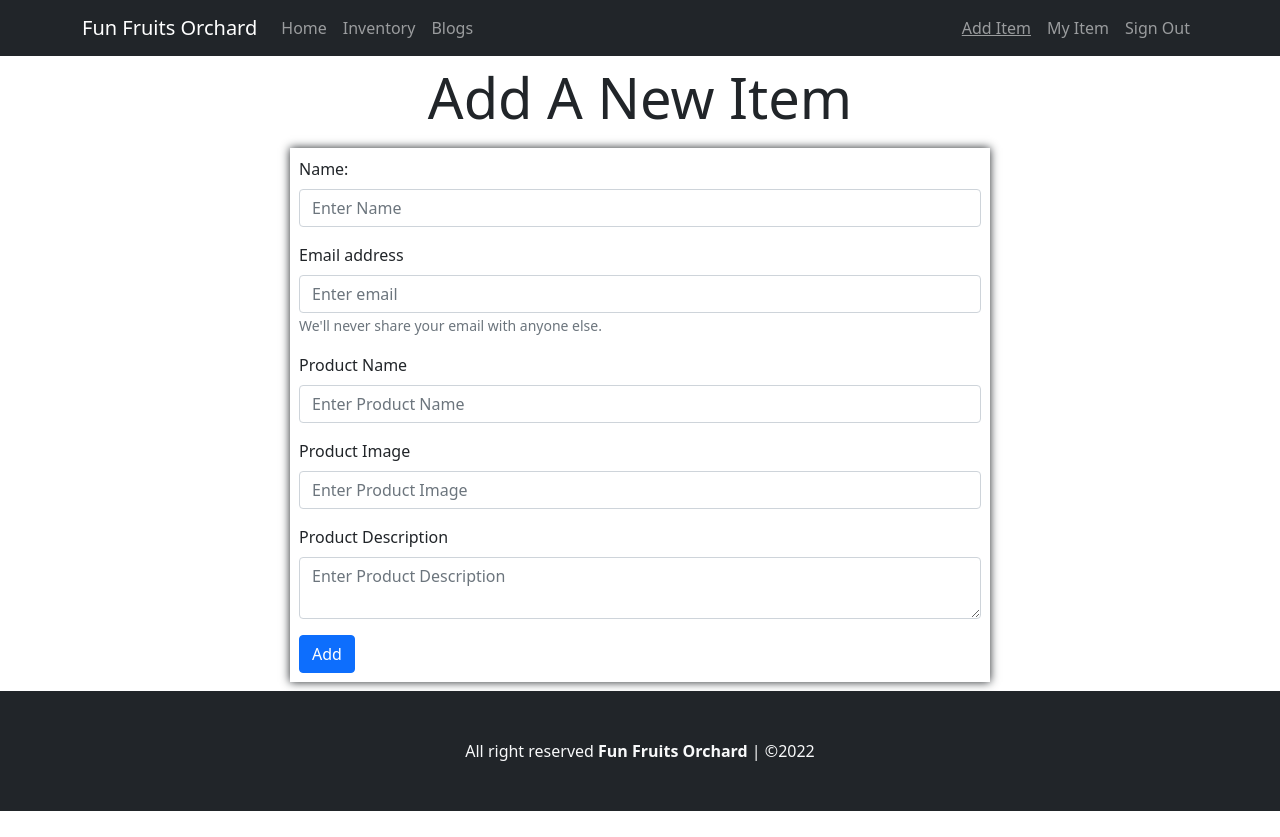
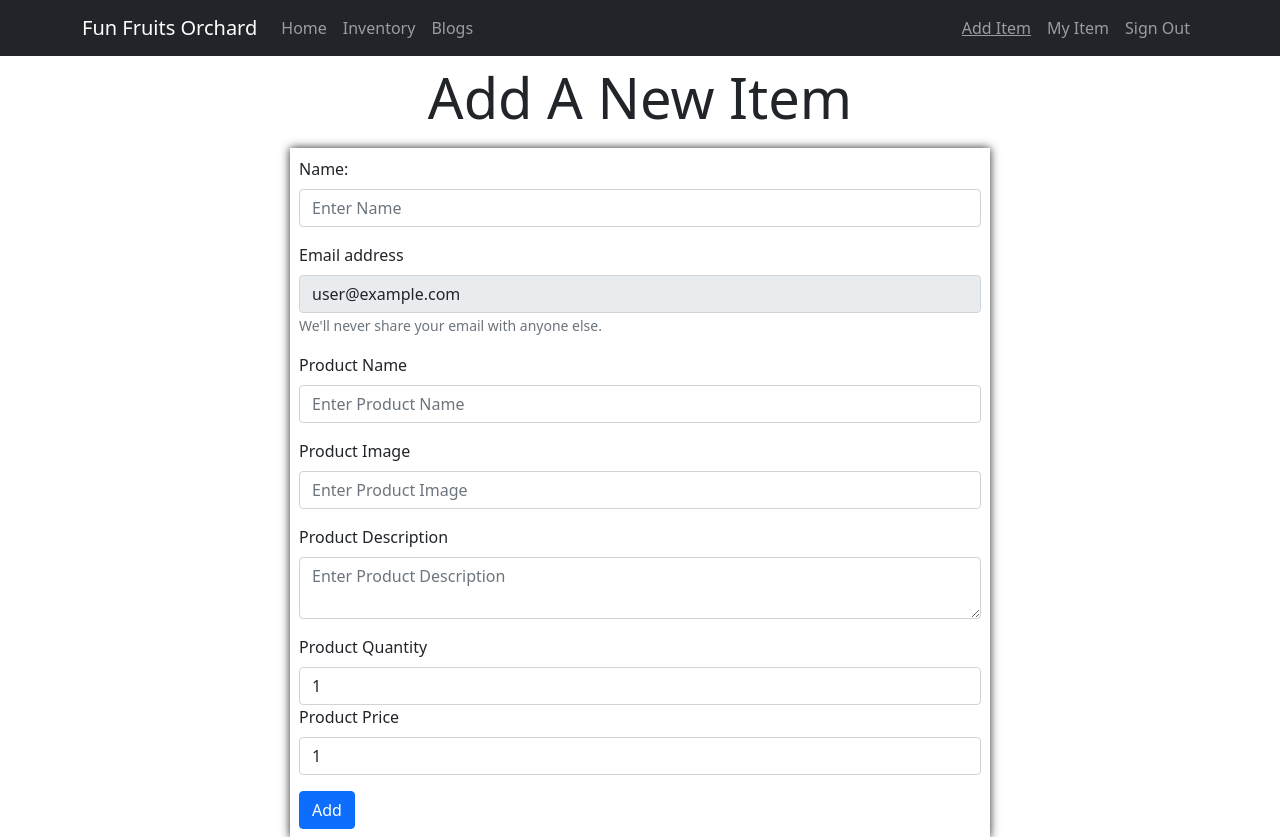
Before and after one commit to Toufiquer/assignment-11-client-my-repo, a React (Create React App) app: page /add in a window 1280 px wide. Shown: the top 837 px of the page. Before the commit the page ends 811 px from the top, so only its background shows below. Built offline with nearby package versions, Linux system fonts and the light colour scheme; no server answers; sample sign-in values are in the browser's storage.

Commit message:
Add New Item And mongodb Ok || working

```diff
--- a/package.json
+++ b/package.json
@@ -6,6 +6,7 @@
     "@testing-library/jest-dom": "^5.16.4",
     "@testing-library/react": "^13.1.1",
     "@testing-library/user-event": "^13.5.0",
+    "axios": "^0.27.2",
     "bootstrap": "^5.1.3",
     "dotenv": "^16.0.0",
     "firebase": "^9.7.0",
--- a/src/component/page/AddItem/AddItem.js
+++ b/src/component/page/AddItem/AddItem.js
@@ -1,53 +1,183 @@
-import React from "react";
+import React, { useEffect, useState } from "react";
 import { Form, Button } from "react-bootstrap";
+import useFireBase from "../../othersFile/useFireBase";
+import { toast } from "react-toastify";
+
+const axios = require("axios").default;
 const AddItem = () => {
-    const clickHandle = e => {
+    const [validated, setValidated] = useState(false);
+    const { user } = useFireBase();
+    const [name, SetName] = useState("");
+    const [email, SetEmail] = useState("");
+    const [productName, SetProductName] = useState("");
+    const [productImg, SetProductImg] = useState("");
+    const [productDescription, SetProductDescription] = useState("");
+    const [productQuantity, SetProductQuantity] = useState(1);
+    const [productPrice, SetProductPrice] = useState(1);
+    // fetch  User Data
+    useEffect(() => {
+        SetEmail(user?.email);
+        SetName(user?.name);
+    }, [user]);
+    // Handle Submit
+    const handleSubmit = e => {
         e.preventDefault();
-        console.log("working");
+        const form = e.currentTarget;
+        if (form.checkValidity() === false) {
+            e.stopPropagation();
+        }
+        setValidated(true);
+        const userData = {
+            name,
+            email,
+            productName,
+            productImg,
+            productDescription,
+            productQuantity,
+            productPrice,
+        };
+        const url = `http://localhost:3500/addProduct`;
+        axios
+            .post(url, { userData })
+            .then(function (response) {
+                console.log(response);
+                response.statusText === "OK" && toast(response.data);
+                SetName("");
+                SetProductName("");
+                SetProductImg("");
+                SetProductDescription("");
+                SetProductQuantity("");
+                SetProductPrice("");
+            })
+            .catch(function (error) {
+                console.log(error);
+            });
     };
+    // console.log(user);
     return (
         <div className="container">
             <div className="display-4 py-2">Add A New Item</div>
-            <Form className=" custom-form-container mx-auto">
-                <Form.Group className="mb-3" controlId="formBasicEmail">
+            <Form
+                noValidate
+                validated={validated}
+                onSubmit={handleSubmit}
+                className=" custom-form-container mx-auto"
+            >
+                <Form.Group className="mb-3" controlId="formBasicName">
                     <Form.Label>Name:</Form.Label>
-                    <Form.Control type="name" placeholder="Enter Name" />
+                    <Form.Control
+                        required
+                        type="name"
+                        placeholder="Enter Name"
+                        onChange={e => SetName(e.target.value)}
+                        value={name || ""}
+                    />
+                    <Form.Control.Feedback>Looks good!</Form.Control.Feedback>
+                    <Form.Control.Feedback type="invalid">
+                        Please choose a Name.
+                    </Form.Control.Feedback>
                 </Form.Group>
                 <Form.Group className="mb-3" controlId="formBasicEmail">
                     <Form.Label>Email address</Form.Label>
-                    <Form.Control type="email" placeholder="Enter email" />
+                    <Form.Control
+                        // value={email}
+                        onChange={e => SetEmail(e.target.value)}
+                        readOnly
+                        type="email"
+                        value={email || ""}
+                        placeholder="Enter email"
+                        required
+                    />
+                    <Form.Control.Feedback>Looks good!</Form.Control.Feedback>
+                    <Form.Control.Feedback type="invalid">
+                        Please Inter an Email.
+                    </Form.Control.Feedback>
                     <Form.Text className="text-muted">
                         We'll never share your email with anyone else.
                     </Form.Text>
                 </Form.Group>
-                <Form.Group className="mb-3" controlId="formBasicEmail">
+                <Form.Group className="mb-3" controlId="formBasicProductEmail">
                     <Form.Label>Product Name</Form.Label>
                     <Form.Control
                         type="productName"
                         placeholder="Enter Product Name"
+                        onChange={e => SetProductName(e.target.value)}
+                        value={productName || ""}
+                        required
                     />
+                    <Form.Control.Feedback>Looks good!</Form.Control.Feedback>
+                    <Form.Control.Feedback type="invalid">
+                        Please Enter Product Name.
+                    </Form.Control.Feedback>
                 </Form.Group>
-                <Form.Group className="mb-3" controlId="formBasicEmail">
+                <Form.Group className="mb-3" controlId="formBasicProductImage">
                     <Form.Label>Product Image</Form.Label>
                     <Form.Control
                         type="productImage"
                         placeholder="Enter Product Image"
+                        onChange={e => SetProductImg(e.target.value)}
+                        value={productImg || ""}
+                        required
                     />
+                    <Form.Control.Feedback>Looks good!</Form.Control.Feedback>
+                    <Form.Control.Feedback type="invalid">
+                        Please Enter Product Image url.
+                    </Form.Control.Feedback>
                 </Form.Group>
-                <Form.Group className="mb-3" controlId="formBasicEmail">
+                <Form.Group
+                    className="mb-3"
+                    controlId="formBasicProductDescription"
+                >
                     <Form.Label>Product Description</Form.Label>
                     <Form.Control
                         as="textarea"
                         type="productDescription"
                         placeholder="Enter Product Description"
+                        onChange={e => SetProductDescription(e.target.value)}
+                        value={productDescription || ""}
+                        required
                     />
+                    <Form.Control.Feedback>Looks good!</Form.Control.Feedback>
+                    <Form.Control.Feedback type="invalid">
+                        Please Enter Product Description.
+                    </Form.Control.Feedback>
+                </Form.Group>
+                <Form.Group
+                    className="mb-3"
+                    controlId="formBasicProductQuantity"
+                >
+                    <Form.Label>Product Quantity</Form.Label>
+                    <Form.Control
+                        type="number"
+                        placeholder="Enter Product Quantity"
+                        onChange={e => SetProductQuantity(e.target.value)}
+                        value={productQuantity || ""}
+                        required
+                    />
+                    <Form.Control.Feedback>Looks good!</Form.Control.Feedback>
+                    <Form.Control.Feedback type="invalid">
+                        Please Enter Product Quantity.
+                    </Form.Control.Feedback>
+
+                    <Form.Label>Product Price</Form.Label>
+                    <Form.Control
+                        type="number"
+                        placeholder="Enter Product Price"
+                        onChange={e => SetProductPrice(e.target.value)}
+                        value={productPrice || ""}
+                        required
+                    />
+                    <Form.Control.Feedback>Looks good!</Form.Control.Feedback>
+                    <Form.Control.Feedback type="invalid">
+                        Please Enter Product Price.
+                    </Form.Control.Feedback>
                 </Form.Group>
 
                 {/* <Form.Group className="mb-3" controlId="formBasicPassword">
                     <Form.Label>Password</Form.Label>
                     <Form.Control type="password" placeholder="Password" />
                 </Form.Group> */}
-                <Button variant="primary" type="submit" onClick={clickHandle}>
+                <Button variant="primary" type="submit">
                     Add
                 </Button>
             </Form>
--- a/src/component/page/Blogs/Blogs.js
+++ b/src/component/page/Blogs/Blogs.js
@@ -5,9 +5,9 @@ const Blogs = () => {
         <div className="container">
             <div className="row">
                 <div className="col-12">
-                    <div className="display-4 py-3">
+                    <h2 className="text-decoration-underline pt-5 pb-2">
                         Q1.Difference between Javascript and NodeJS
-                    </div>
+                    </h2>
                     <table className="table table-striped table-dark table-bordered table-bordered">
                         <thead>
                             <tr>
@@ -101,11 +101,10 @@ const Blogs = () => {
                     </table>
                 </div>
                 <div className="col-12">
-                    <div className="display-4 py-4">
+                    <h2 className="text-decoration-underline pt-5 pb-2">
                         Q2.When should you use nodejs and when should you use
                         mongodb.
-                    </div>
-
+                    </h2>
                     <table className="table table-striped table-dark table-bordered">
                         <thead>
                             <tr>
@@ -182,9 +181,9 @@ const Blogs = () => {
                     </table>
                 </div>
                 <div className="col-12">
-                    <div className="display-4 py-4">
+                    <h2 className="text-decoration-underline pt-5 pb-2">
                         Q3.Differences between SQL and NoSQL databases.
-                    </div>
+                    </h2>
                     <table className="table table-striped table-dark table-bordered">
                         <thead>
                             <tr>
@@ -227,9 +226,9 @@ const Blogs = () => {
                     </table>
                 </div>
                 <div className="col-12">
-                    <div className="display-4 py-4">
+                    <h2 className="text-decoration-underline pt-5 pb-2">
                         Q4.What is the purpose of jwt and how does it work
-                    </div>
+                    </h2>
                     <table className="table table-striped table-dark table-bordered">
                         <thead>
                             <tr>
```
Also changed, not shown: 1 other file (tests, documents, lock files or other folders).
